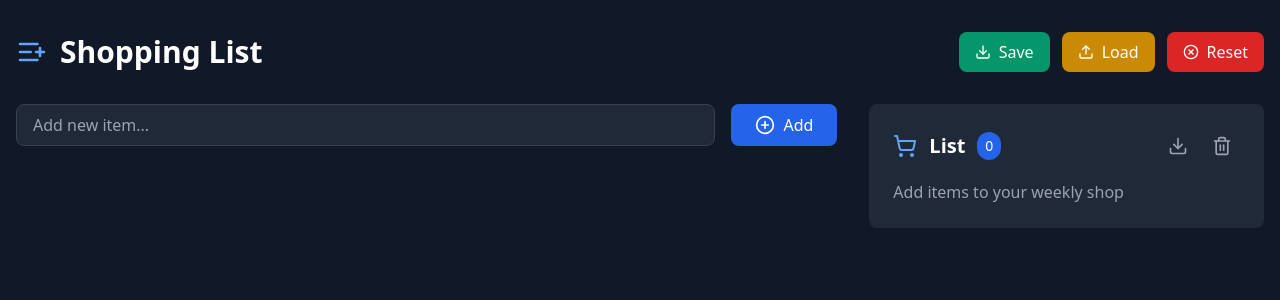
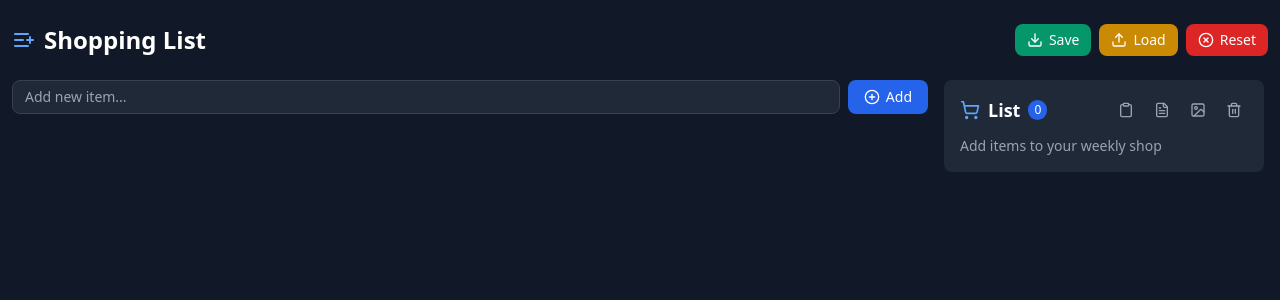
Before and after one commit to JohnathanCrow/shoppinglist, a React (Vite) app: page / in a window 1280 px wide. Shown: the top 300 px of the page. Built offline with nearby package versions, Linux system fonts and the light colour scheme.

Commit message:
Add files via upload

```diff
--- a/index.html
+++ b/index.html
@@ -4,7 +4,7 @@
     <meta charset="UTF-8" />
     <link rel="icon" type="image/svg+xml" href="/vite.svg" />
     <meta name="viewport" content="width=device-width, initial-scale=1.0" />
-    <title>Shopping List CN</title>
+    <title>Shopping List CS</title>
   </head>
   <body>
     <div id="root"></div>
--- a/package.json
+++ b/package.json
@@ -10,17 +10,16 @@
     "preview": "vite preview"
   },
   "dependencies": {
+    "@hello-pangea/dnd": "^16.5.0",
     "html2canvas": "^1.4.1",
     "lucide-react": "^0.344.0",
     "react": "^18.3.1",
-    "react-dom": "^18.3.1",
-    "react-beautiful-dnd": "^13.1.1"
+    "react-dom": "^18.3.1"
   },
   "devDependencies": {
     "@eslint/js": "^9.9.1",
     "@types/react": "^18.3.5",
     "@types/react-dom": "^18.3.0",
-    "@types/react-beautiful-dnd": "^13.1.8",
     "@vitejs/plugin-react": "^4.3.1",
     "autoprefixer": "^10.4.18",
     "eslint": "^9.9.1",
--- a/src/App.tsx
+++ b/src/App.tsx
@@ -53,6 +53,7 @@ function App() {
 
   const handleResetDatabase = () => {
     setItems([]);
+    setShowResetModal(false);
   };
 
   const handleBackupDatabase = () => {
@@ -112,30 +113,30 @@ function App() {
 
   return (
     <div className="min-h-screen bg-gray-900 text-white">
-      <div className="container mx-auto px-4 py-8">
-        <div className="flex items-center justify-between mb-8">
-          <div className="flex items-center gap-3">
-            <ListPlus className="w-8 h-8 text-blue-400" />
-            <h1 className="text-3xl font-bold">Shopping List</h1>
+      <div className="container mx-auto px-3 py-6 max-w-[1400px]">
+        <div className="flex items-center justify-between mb-6">
+          <div className="flex items-center gap-2">
+            <ListPlus className="w-6 h-6 text-blue-400" />
+            <h1 className="text-2xl font-bold">Shopping List</h1>
           </div>
-          <div className="flex gap-3">
+          <div className="flex gap-2">
             <button
               onClick={handleBackupDatabase}
-              className="flex items-center gap-2 px-4 py-2 bg-emerald-600 text-white rounded-lg hover:bg-emerald-700 transition-colors"
+              className="flex items-center gap-1.5 px-3 py-1.5 bg-emerald-600 text-white rounded-lg hover:bg-emerald-700 transition-colors text-sm"
             >
               <Download className="w-4 h-4" />
               Save
             </button>
             <button
               onClick={handleLoadBackup}
-              className="flex items-center gap-2 px-4 py-2 bg-yellow-600 text-white rounded-lg hover:bg-yellow-700 transition-colors"
+              className="flex items-center gap-1.5 px-3 py-1.5 bg-yellow-600 text-white rounded-lg hover:bg-yellow-700 transition-colors text-sm"
             >
               <Upload className="w-4 h-4" />
               Load
             </button>
             <button
               onClick={() => setShowResetModal(true)}
-              className="flex items-center gap-2 px-4 py-2 bg-red-600 text-white rounded-lg hover:bg-red-700 transition-colors"
+              className="flex items-center gap-1.5 px-3 py-1.5 bg-red-600 text-white rounded-lg hover:bg-red-700 transition-colors text-sm"
             >
               <XCircle className="w-4 h-4" />
               Reset
@@ -150,8 +151,8 @@ function App() {
           />
         </div>
 
-        <div className="grid grid-cols-1 lg:grid-cols-3 gap-8">
-          <div className="lg:col-span-2 space-y-6">
+        <div className="flex flex-col lg:flex-row gap-4">
+          <div className="w-full lg:min-w-0 lg:w-[calc(100%-340px)] space-y-4">
             <AddItemForm onAddItem={handleAddItem} />
             <ItemList
               items={items}
@@ -160,7 +161,7 @@ function App() {
               onReorder={handleReorder}
             />
           </div>
-          <div className="lg:sticky lg:top-8">
+          <div className="w-full lg:w-[320px] shrink-0">
             <WeeklyShop
               items={items}
               onToggleWeeklyShop={handleToggleWeeklyShop}
--- a/src/components/AddItemForm.tsx
+++ b/src/components/AddItemForm.tsx
@@ -17,20 +17,20 @@ export function AddItemForm({ onAddItem }: AddItemFormProps) {
   };
 
   return (
-    <form onSubmit={handleSubmit} className="space-y-4">
-      <div className="flex gap-4">
+    <form onSubmit={handleSubmit}>
+      <div className="flex gap-2">
         <input
           type="text"
           value={name}
           onChange={(e) => setName(e.target.value)}
           placeholder="Add new item..."
-          className="flex-1 px-4 py-2 rounded-lg bg-gray-800 text-white placeholder-gray-400 border border-gray-700 focus:outline-none focus:border-blue-500"
+          className="flex-1 px-3 py-1.5 rounded-lg bg-gray-800 text-white placeholder-gray-400 border border-gray-700 focus:outline-none focus:border-blue-500 text-sm"
         />
         <button
           type="submit"
-          className="px-6 py-2 bg-blue-600 text-white rounded-lg hover:bg-blue-700 transition-colors flex items-center gap-2"
+          className="px-4 py-1.5 bg-blue-600 text-white rounded-lg hover:bg-blue-700 transition-colors flex items-center gap-1.5 text-sm"
         >
-          <PlusCircle className="w-5 h-5" />
+          <PlusCircle className="w-4 h-4" />
           Add
         </button>
       </div>
--- a/src/components/WeeklyShop.tsx
+++ b/src/components/WeeklyShop.tsx
@@ -1,7 +1,7 @@
 import React from 'react';
-import { Download, ShoppingCart, Trash2, X } from 'lucide-react';
+import { ShoppingCart, X, FileText, Image, Clipboard, Trash2 } from 'lucide-react';
 import { Item } from '../types';
-import { ExportList } from './ExportList';
+import html2canvas from 'html2canvas';
 
 interface WeeklyShopProps {
   items: Item[];
@@ -17,71 +17,150 @@ export function WeeklyShop({
   onResetWeeklyShop
 }: WeeklyShopProps) {
   const weeklyItems = items.filter((item) => item.inWeeklyShop);
-  const [showExport, setShowExport] = React.useState(false);
+
+  const getFormattedList = () => {
+    return weeklyItems
+      .map((item) => item.quantity > 1 ? `${item.name} x${item.quantity}` : item.name)
+      .join('\n');
+  };
+
+  const handleCopyToClipboard = async () => {
+    const text = getFormattedList();
+    await navigator.clipboard.writeText(text);
+  };
+
+  const handleExportText = () => {
+    const text = getFormattedList();
+    const blob = new Blob([text], { type: 'text/plain' });
+    const url = URL.createObjectURL(blob);
+    const a = document.createElement('a');
+    a.href = url;
+    a.download = 'shopping-list.txt';
+    a.click();
+    URL.revokeObjectURL(url);
+  };
+
+  const handleExportImage = async () => {
+    const element = document.getElementById('weekly-shop-export');
+    if (!element) return;
+
+    // Make the element visible but positioned off-screen
+    element.style.position = 'fixed';
+    element.style.left = '-9999px';
+    element.style.top = '0';
+    element.style.display = 'block';
+
+    try {
+      const canvas = await html2canvas(element, {
+        backgroundColor: '#1a1b1e',
+        scale: 2, // Increase quality
+        logging: false,
+        useCORS: true,
+        allowTaint: true
+      });
+
+      const url = canvas.toDataURL('image/png');
+      const a = document.createElement('a');
+      a.href = url;
+      a.download = 'shopping-list.png';
+      a.click();
+    } catch (error) {
+      console.error('Error generating image:', error);
+    } finally {
+      // Reset the element to hidden
+      element.style.display = 'none';
+      element.style.position = 'static';
+    }
+  };
 
   return (
-    <div className="bg-gray-800 rounded-lg p-6 h-full sticky top-4">
-      <div className="flex items-center justify-between mb-4">
-        <div className="flex items-center gap-3">
-          <ShoppingCart className="w-6 h-6 text-blue-400" />
-          <h2 className="text-xl font-semibold text-white">List</h2>
-          <span className="bg-blue-600 text-white px-2 py-1 rounded-full text-sm">
+    <div className="bg-gray-800 rounded-lg p-4 h-full sticky top-4">
+      <div className="flex items-center justify-between mb-3">
+        <div className="flex items-center gap-2">
+          <ShoppingCart className="w-5 h-5 text-blue-400" />
+          <h2 className="text-lg font-semibold text-white">List</h2>
+          <span className="bg-blue-600 text-white px-1.5 py-0.5 rounded-full text-xs">
             {weeklyItems.length}
           </span>
         </div>
         <div className="flex gap-2">
           <button
-            onClick={() => setShowExport(true)}
-            className="p-2 text-gray-400 hover:text-blue-400 transition-colors"
-            title="Export list"
+            onClick={handleCopyToClipboard}
+            className="p-1.5 text-gray-400 hover:text-blue-400 transition-colors"
+            title="Copy to clipboard"
           >
-            <Download className="w-5 h-5" />
+            <Clipboard className="w-4 h-4" />
+          </button>
+          <button
+            onClick={handleExportText}
+            className="p-1.5 text-gray-400 hover:text-blue-400 transition-colors"
+            title="Save as text"
+          >
+            <FileText className="w-4 h-4" />
+          </button>
+          <button
+            onClick={handleExportImage}
+            className="p-1.5 text-gray-400 hover:text-blue-400 transition-colors"
+            title="Save as image"
+          >
+            <Image className="w-4 h-4" />
           </button>
           <button
             onClick={onResetWeeklyShop}
-            className="p-2 text-gray-400 hover:text-red-400 transition-colors"
+            className="p-1.5 text-gray-400 hover:text-red-400 transition-colors"
             title="Reset weekly shop"
           >
-            <Trash2 className="w-5 h-5" />
+            <Trash2 className="w-4 h-4" />
           </button>
         </div>
       </div>
+
+      {/* Main interactive list */}
+      <div className="space-y-1.5">
         {weeklyItems.length === 0 ? (
-        <p className="text-gray-400">Add items to your weekly shop</p>
+          <p className="text-gray-400 text-sm">Add items to your weekly shop</p>
         ) : (
-        <div className="space-y-2">
+          <div className="space-y-1.5">
             {weeklyItems.map((item) => (
               <div
                 key={item.id}
-              className="flex items-center justify-between p-3 rounded-lg bg-gray-700"
+                className="flex items-center justify-between p-2 rounded-lg bg-gray-700"
               >
-              <div className="flex items-center gap-3">
-                <span className="text-gray-200">{item.name}</span>
+                <div className="flex items-center gap-2">
+                  <span className="text-gray-200 text-sm">{item.name}</span>
                   <input
                     type="number"
                     min="1"
                     value={item.quantity}
                     onChange={(e) => onUpdateQuantity(item.id, parseInt(e.target.value) || 1)}
-                  className="w-16 px-2 py-1 rounded bg-gray-600 text-white border border-gray-500 focus:outline-none focus:border-blue-500"
+                    className="w-14 px-1.5 py-0.5 rounded bg-gray-600 text-white border border-gray-500 focus:outline-none focus:border-blue-500 text-sm"
                   />
                 </div>
                 <button
                   onClick={() => onToggleWeeklyShop(item.id)}
                   className="p-1 text-gray-400 hover:text-red-400 transition-colors"
                 >
-                <X className="w-4 h-4" />
+                  <X className="w-3.5 h-3.5" />
                 </button>
               </div>
             ))}
           </div>
         )}
+      </div>
 
-      {showExport && (
-        <ExportList
-          items={weeklyItems}
-          onClose={() => setShowExport(false)}
-        />
-      )}
+      {/* Hidden element for image export */}
+      <div id="weekly-shop-export" className="hidden">
+        <div style={{ width: '300px', padding: '16px', backgroundColor: '#1a1b1e', color: '#e5e7eb' }}>
+          <h2 style={{ fontSize: '20px', marginBottom: '16px', color: '#d1d5db' }}>Shopping List</h2>
+          <div style={{ display: 'flex', flexDirection: 'column', gap: '8px' }}>
+            {weeklyItems.map((item) => (
+              <div key={item.id} style={{ fontSize: '16px' }}>
+                {item.name}{item.quantity > 1 ? ` x${item.quantity}` : ''}
+              </div>
+            ))}
+          </div>
+        </div>
+      </div>
     </div>
   );
 }
```
Also changed, not shown: src/components/ItemList.tsx (+10 -10 lines), 1 other file (tests, documents, lock files or other folders). Lines whose indentation alone changed are shown as unchanged.
